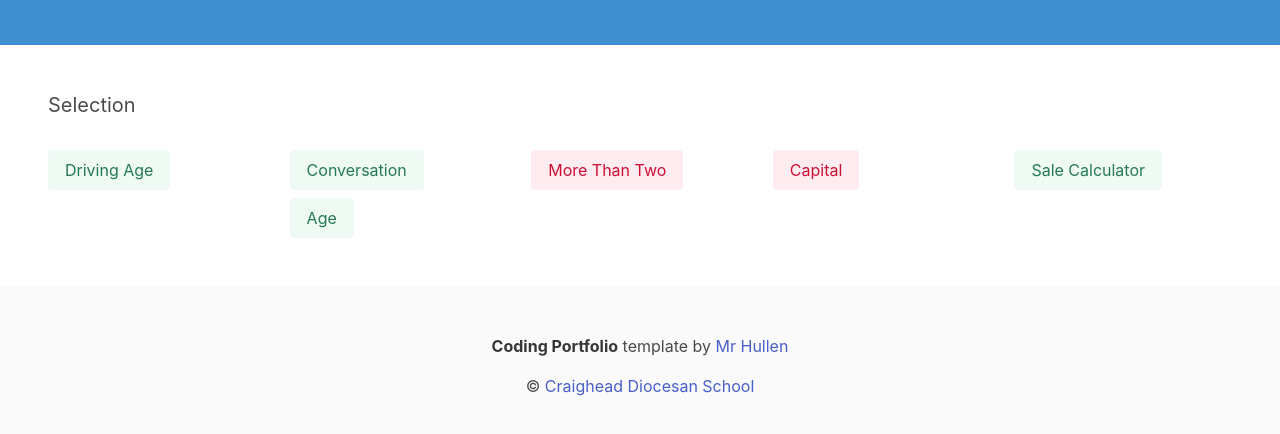
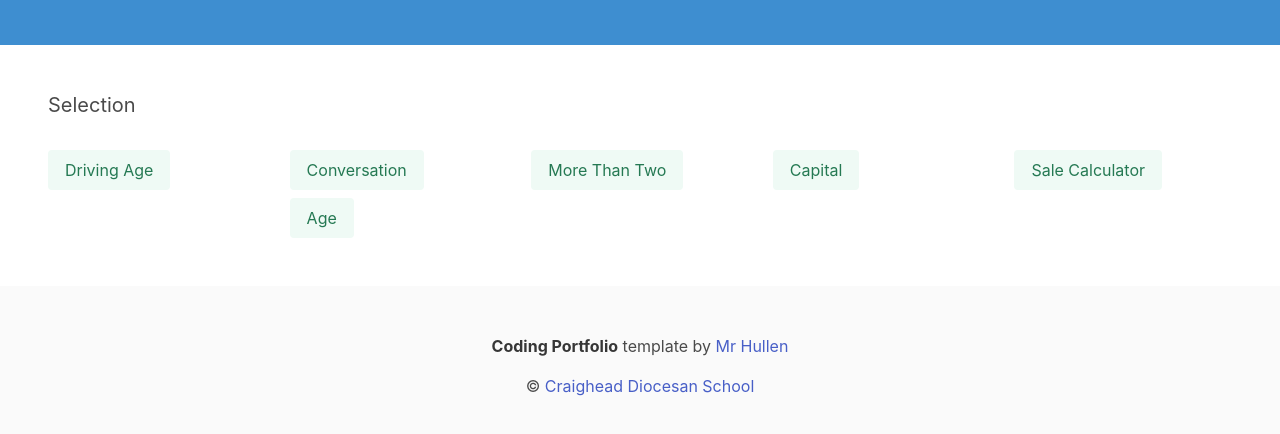
Before and after one commit to craighead-diocesan-school/04-selection-fitzgerald52, a plain HTML site: page index.html in a window 1280 px wide. Shown: the part 116-550 px from the top of the page. Drawn offline with nearby package versions, Linux system fonts and the light colour scheme.

Commit message:
i changed the button to success because i know how to do it

```diff
--- a/index.html
+++ b/index.html
@@ -36,11 +36,11 @@
         </div>
 
         <div class="column">
-          <button class="button is-light is-danger" onclick="moreThanTwo()">More Than Two</button>
+          <button class="button is-light is-success" onclick="moreThanTwo()">More Than Two</button>
         </div>
 
         <div class="column">
-          <button class="button is-light is-danger" onclick="capital()">Capital</button>
+          <button class="button is-light is-success" onclick="capital()">Capital</button>
         </div>
 
         <div class="column">
```
